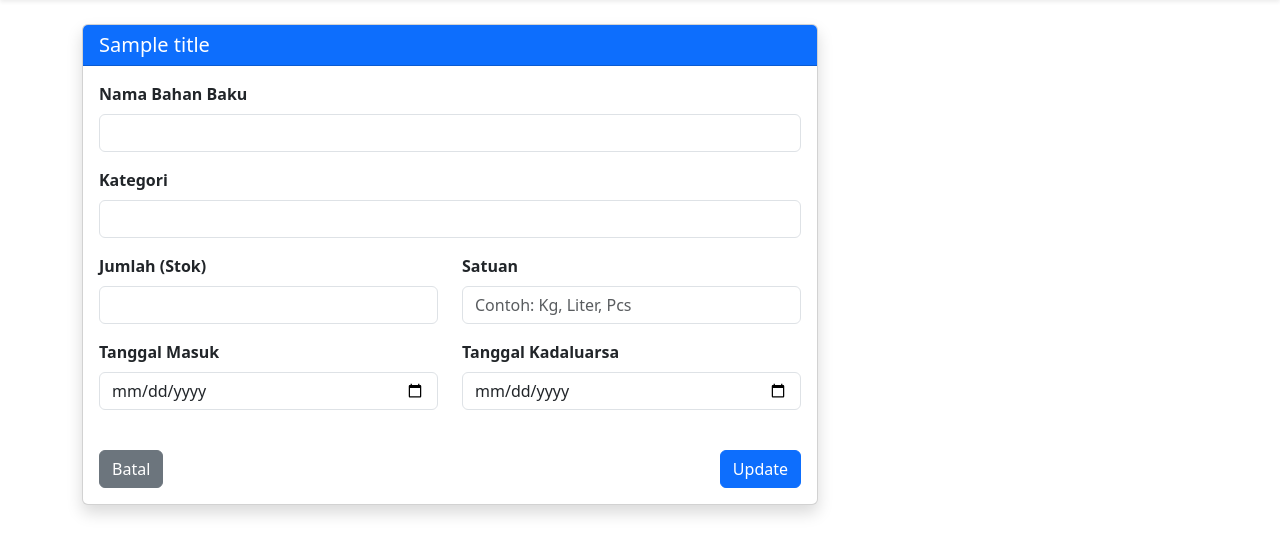
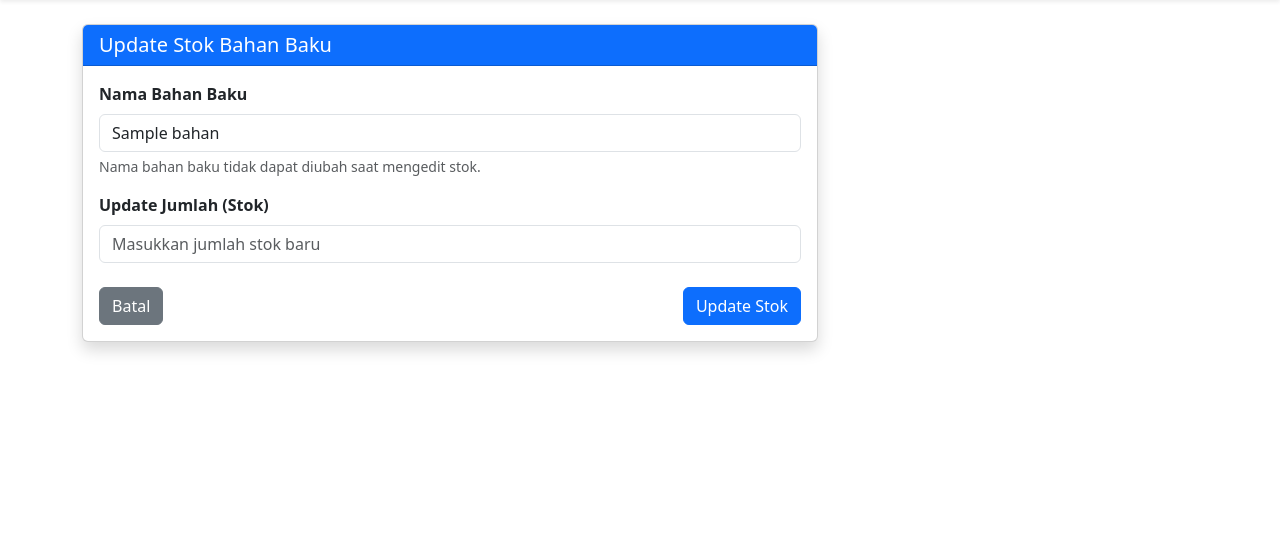
Before and after one commit to mhhan08/MBG_241511018_2A_MuhammadHanif, a CodeIgniter 4 app: the page made by app/Views/admin/bahan_baku/form.php in a window 1280 px wide. Shown: the part 56-611 px from the top of the page. Run offline with PHP 8.4 and a stand-in for CodeIgniter, Linux system fonts and the light colour scheme; the template is opened without the code that fills it: most values are stand-ins (such as "Sample title", 1, 10 or a date in 2020); data that the repository does not hold is empty; some libraries are stand-ins or nearby versions.

Commit message:
Add Fitur Update Stock Bahan Baku by Muhammad Hanif

```diff
--- a/app/Views/admin/bahan_baku/form.php
+++ b/app/Views/admin/bahan_baku/form.php
@@ -3,18 +3,19 @@
 <?php
 // Menentukan apakah form ini dalam mode 'edit' atau 'tambah baru'
 $isEdit = isset($bahan);
-// Menentukan URL tujuan form berdasarkan mode
+// Menentukan URL tujuan form dan judul berdasarkan mode
 $formAction = $isEdit ? site_url('admin/bahan-baku/update/' . $bahan['id']) : site_url('admin/bahan-baku');
+$pageTitle = $isEdit ? 'Update Stok Bahan Baku' : 'Tambah Bahan Baku Baru';
 ?>
 
-<?= $this->section('title') ?><?= esc($title) ?><?= $this->endSection() ?>
+<?= $this->section('title') ?><?= esc($pageTitle) ?><?= $this->endSection() ?>
 
 <?= $this->section('content') ?>
 <div class="row">
     <div class="col-md-8">
         <div class="card shadow">
             <div class="card-header bg-primary text-white">
-                <h5 class="mb-0"><?= esc($title) ?></h5>
+                <h5 class="mb-0"><?= esc($pageTitle) ?></h5>
             </div>
             <div class="card-body">
                 <!-- Menampilkan daftar error validasi jika ada -->
@@ -31,41 +32,57 @@ $formAction = $isEdit ? site_url('admin/bahan-baku/update/' . $bahan['id']) : si
                 <form action="<?= $formAction ?>" method="post">
                     <?= csrf_field() // Token keamanan CodeIgniter ?>
 
+                    <?php if ($isEdit): ?>
+                        <!-- untuk mode edit -->
                         <div class="mb-3">
                             <label for="nama" class="form-label fw-semibold">Nama Bahan Baku</label>
-                        <input type="text" class="form-control" id="nama" name="nama" value="<?= old('nama', $bahan['nama'] ?? '') ?>">
+                            <input type="text" class="form-control" id="nama" name="nama" value="<?= esc($bahan['nama']) ?>" readonly>
+                            <div class="form-text">Nama bahan baku tidak dapat diubah saat mengedit stok.</div>
+                        </div>
+
+                        <div class="mb-3">
+                            <label for="jumlah" class="form-label fw-semibold">Update Jumlah (Stok)</label>
+                            <input type="number" class="form-control" id="jumlah" name="jumlah" value="<?= old('jumlah', $bahan['jumlah']) ?>" placeholder="Masukkan jumlah stok baru" required>
+                        </div>
+
+                    <?php else: ?>
+                        <!-- untuk mode create -->
+                        <div class="mb-3">
+                            <label for="nama" class="form-label fw-semibold">Nama Bahan Baku</label>
+                            <input type="text" class="form-control" id="nama" name="nama" value="<?= old('nama') ?>" placeholder="Contoh: Beras Pandan Wangi">
                         </div>
 
                         <div class="mb-3">
                             <label for="kategori" class="form-label fw-semibold">Kategori</label>
-                        <input type="text" class="form-control" id="kategori" name="kategori" value="<?= old('kategori', $bahan['kategori'] ?? '') ?>">
+                            <input type="text" class="form-control" id="kategori" name="kategori" value="<?= old('kategori') ?>" placeholder="Contoh: Karbohidrat, Protein, Sayuran">
                         </div>
 
                         <div class="row">
                             <div class="col-md-6 mb-3">
                                 <label for="jumlah" class="form-label fw-semibold">Jumlah (Stok)</label>
-                            <input type="number" class="form-control" id="jumlah" name="jumlah" value="<?= old('jumlah', $bahan['jumlah'] ?? '') ?>">
+                                <input type="number" class="form-control" id="jumlah" name="jumlah" value="<?= old('jumlah') ?>">
                             </div>
                             <div class="col-md-6 mb-3">
                                 <label for="satuan" class="form-label fw-semibold">Satuan</label>
-                            <input type="text" class="form-control" id="satuan" name="satuan" value="<?= old('satuan', $bahan['satuan'] ?? '') ?>" placeholder="Contoh: Kg, Liter, Pcs">
+                                <input type="text" class="form-control" id="satuan" name="satuan" value="<?= old('satuan') ?>" placeholder="Contoh: Kg, Liter, Pcs">
                             </div>
                         </div>
 
                         <div class="row">
                             <div class="col-md-6 mb-3">
                                 <label for="tanggal_masuk" class="form-label fw-semibold">Tanggal Masuk</label>
-                            <input type="date" class="form-control" id="tanggal_masuk" name="tanggal_masuk" value="<?= old('tanggal_masuk', $bahan['tanggal_masuk'] ?? '') ?>">
+                                <input type="date" class="form-control" id="tanggal_masuk" name="tanggal_masuk" value="<?= old('tanggal_masuk') ?>">
                             </div>
                             <div class="col-md-6 mb-3">
                                 <label for="tanggal_kadaluarsa" class="form-label fw-semibold">Tanggal Kadaluarsa</label>
-                            <input type="date" class="form-control" id="tanggal_kadaluarsa" name="tanggal_kadaluarsa" value="<?= old('tanggal_kadaluarsa', $bahan['tanggal_kadaluarsa'] ?? '') ?>">
+                                <input type="date" class="form-control" id="tanggal_kadaluarsa" name="tanggal_kadaluarsa" value="<?= old('tanggal_kadaluarsa') ?>">
                             </div>
                         </div>
+                    <?php endif; ?>
 
                     <div class="d-flex justify-content-between mt-4">
                         <a href="<?= site_url('admin/bahan-baku') ?>" class="btn btn-secondary">Batal</a>
-                        <button type="submit" class="btn btn-primary"><?= $isEdit ? 'Update' : 'Simpan' ?></button>
+                        <button type="submit" class="btn btn-primary"><?= $isEdit ? 'Update Stok' : 'Simpan' ?></button>
                     </div>
                 </form>
             </div>
```
Also changed, not shown: app/Controllers/admin/BahanBakuController.php (+21 -16 lines). Lines whose indentation alone changed are shown as unchanged.
